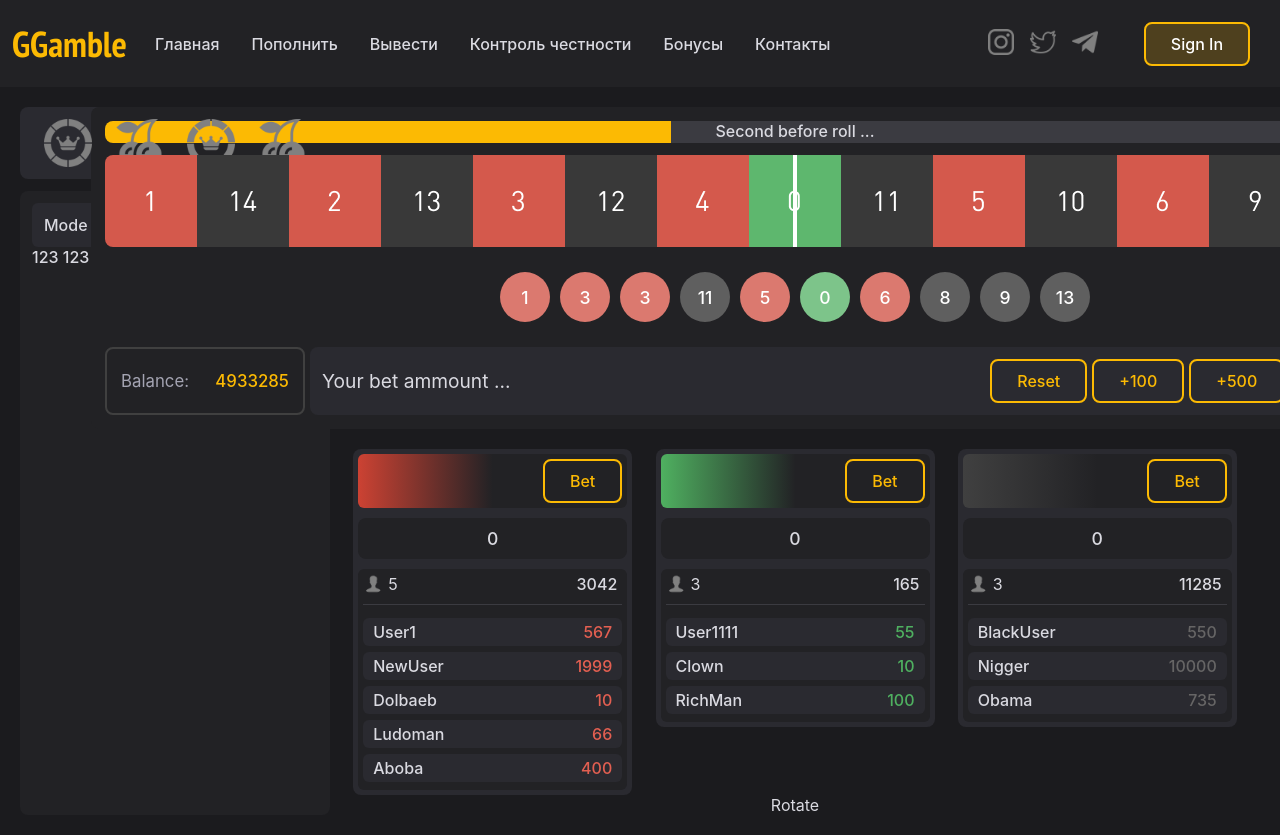
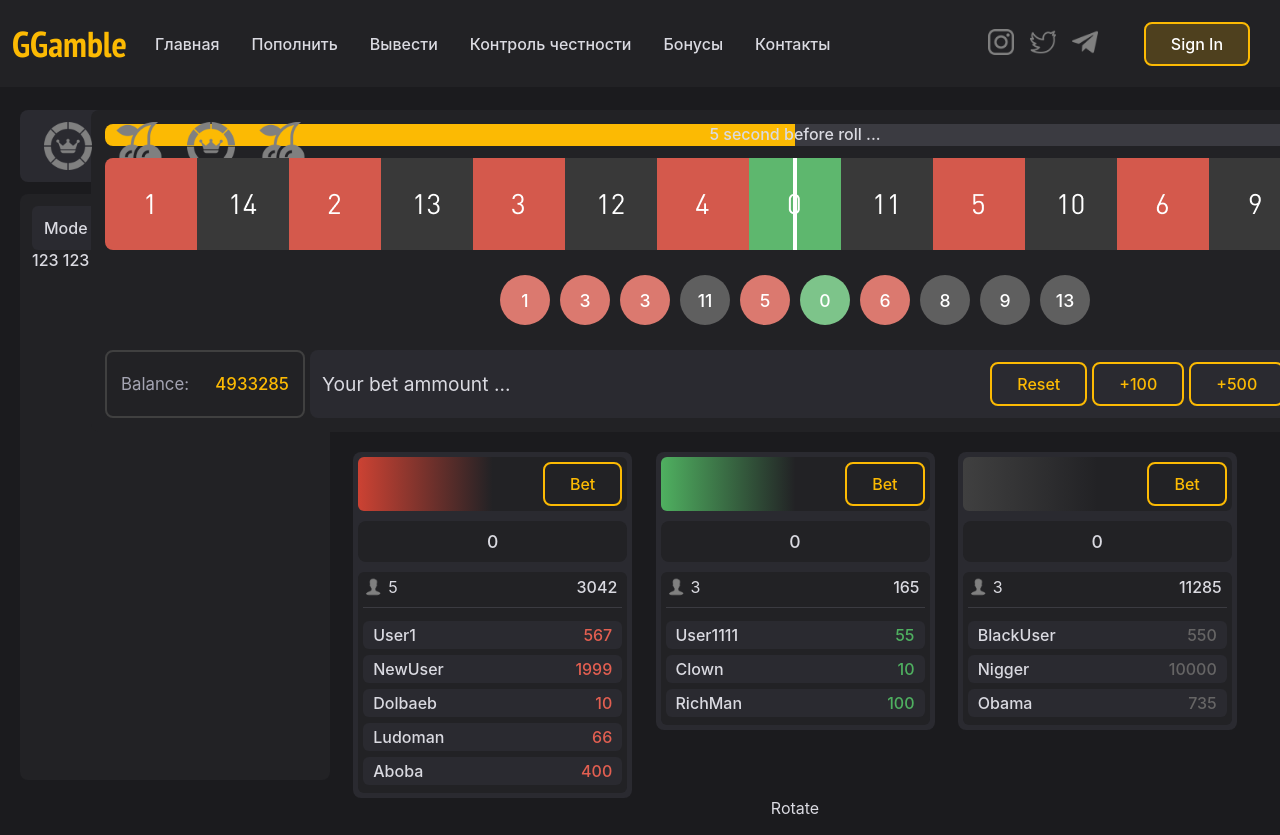
Before and after one commit to M3RCURRRY/GGamble, a React (Create React App) app: page / in a window 1280 px wide. Shown: the top 835 px of the page. Built offline with nearby package versions, Linux system fonts and the light colour scheme.

Commit message:
Height style fixes

```diff
--- a/src/App.tsx
+++ b/src/App.tsx
@@ -1,4 +1,4 @@
-import { createBrowserRouter, Outlet, RouterProvider } from "react-router-dom";
+import { createBrowserRouter, RouterProvider } from "react-router-dom";
 import RouletteRoute from "./routes/RouletteRoute/RouletteRoute";
 import RouteWrapper from "./routes/RouteWrapper/RouteWrapper";
 
--- a/src/components/Header/Header.module.scss
+++ b/src/components/Header/Header.module.scss
@@ -2,6 +2,8 @@
 
 .container {
   width: 100%;
+  position: fixed;
+
   background-color: $base;
   color: $active;
 
--- a/src/components/Roulette/Roulette.module.scss
+++ b/src/components/Roulette/Roulette.module.scss
@@ -60,7 +60,7 @@
   margin-bottom: 12px;
 
   background: rgb(255,255,255);
-  background: linear-gradient(270deg, $hover 59%, $active 59%);
+  background: linear-gradient(270deg, $hover 50%, $active 50%);
 }
 
 .latestRolls {
--- a/src/components/Roulette/Roulette.tsx
+++ b/src/components/Roulette/Roulette.tsx
@@ -1,4 +1,4 @@
-import { useState } from "react";
+import { useEffect, useRef, useState } from "react";
 import { ButtonTypes, ColorPositionTypes, IBetUser, TextInputTypes } from "../../types";
 import Button from "../Button/Button";
 import ColorPosition from "../ColorPosition/ColorPosition";
@@ -61,8 +61,29 @@
 ]
 
 export default function Roulette() {
+  const [value, setValue] = useState<string>("");
+  const [time, setTime] = useState<number>(10);
 
-  const [value, setValue] = useState<string>("");
+  const timeRef = useRef(time);
+  timeRef.current = time;
+
+  let timer!: NodeJS.Timer;
+
+  useEffect(() => {
+    timer = setInterval(() => {
+      const timeline = document.getElementById('timeline') as HTMLElement;
+      if (timeRef.current <= 0) {
+        setTime(10);
+      }
+      else setTime(timeRef.current - 1);
+      //timeline.style.background = `linear-gradient(270deg, #3B3B41 ${100 - (10 * timeRef.current)}%, #FCBA03 ${100 - (10 * timeRef.current)}%)`;
+      // timeline.style.background = `red`;
+    }, 1000);
+
+    return () => {
+      clearInterval(timer);
+    }
+  }, [])
 
   const random = (min: number, max: number) => {
     return Math.floor(Math.random() * (max - min) + min);
@@ -83,7 +104,7 @@
   return (
     <div className={styles.container}>
       <div className={styles.wrapper}>
-        <div className={styles.counter}>Second before roll ... </div>
+        <div className={styles.counter} id="timeline">{time} second before roll ... </div>
         <div className={styles.roulette} id="roulette">
           <div className={styles.marker}></div>
         </div>
--- a/src/index.scss
+++ b/src/index.scss
@@ -1,7 +1,7 @@
 @import './theme.scss';
 
 body {
-  min-height: 100vh;
+  height: 100vh;
   display: flex;
 
   font-family: -apple-system, BlinkMacSystemFont, 'Segoe UI', 'Roboto', 'Oxygen',
--- a/src/routes/RouletteRoute/RouletteRoute.module.scss
+++ b/src/routes/RouletteRoute/RouletteRoute.module.scss
@@ -9,6 +9,7 @@
 
 .sidebar {
   width: 25%;
+  height: 100%;
 
   display: flex;
   flex-direction: column;
@@ -16,5 +17,6 @@
 
 .roulette {
   width: 75%;
+  height: fit-content;
   display: flex;
 }
--- a/src/routes/RouteWrapper/RouteWrapper.module.scss
+++ b/src/routes/RouteWrapper/RouteWrapper.module.scss
@@ -1,7 +1,12 @@
 .wrapper {
+  width: 100%;
   height: 100%;
-  width: 100%;
 
   display: flex;
   flex-direction: column;
 }
+
+.padding {
+  padding-top: 90px;
+  height: 100%;
+}
--- a/src/routes/RouteWrapper/RouteWrapper.tsx
+++ b/src/routes/RouteWrapper/RouteWrapper.tsx
@@ -10,7 +10,9 @@
   return (
     <div className={styles.wrapper}>
       <Header />
-      { props.children }
+      <div className={styles.padding}>
+        { props.children }
+      </div>
     </div>
   );
 };
```
